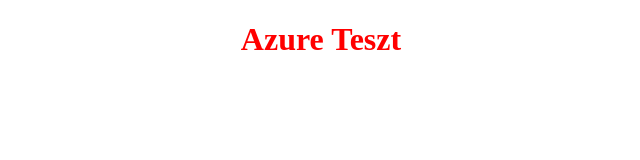
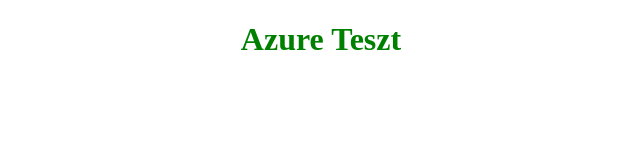
Before and after one commit to pretsbarnabas/AzureTest, a plain HTML site: page index.html in a window 1280 px wide. Shown: the whole page, without its empty margins (319-959 px from the left). Drawn offline with Linux system fonts and the light colour scheme.

Commit message:
Update index.html

```diff
--- a/index.html
+++ b/index.html
@@ -6,6 +6,6 @@
     <title>Test for Azure</title>
 </head>
 <body>
-    <h1 style="color:red; text-align: center;">Azure Teszt</h1>
+    <h1 style="color:green; text-align: center;">Azure Teszt</h1>
 </body>
 </html>
```
